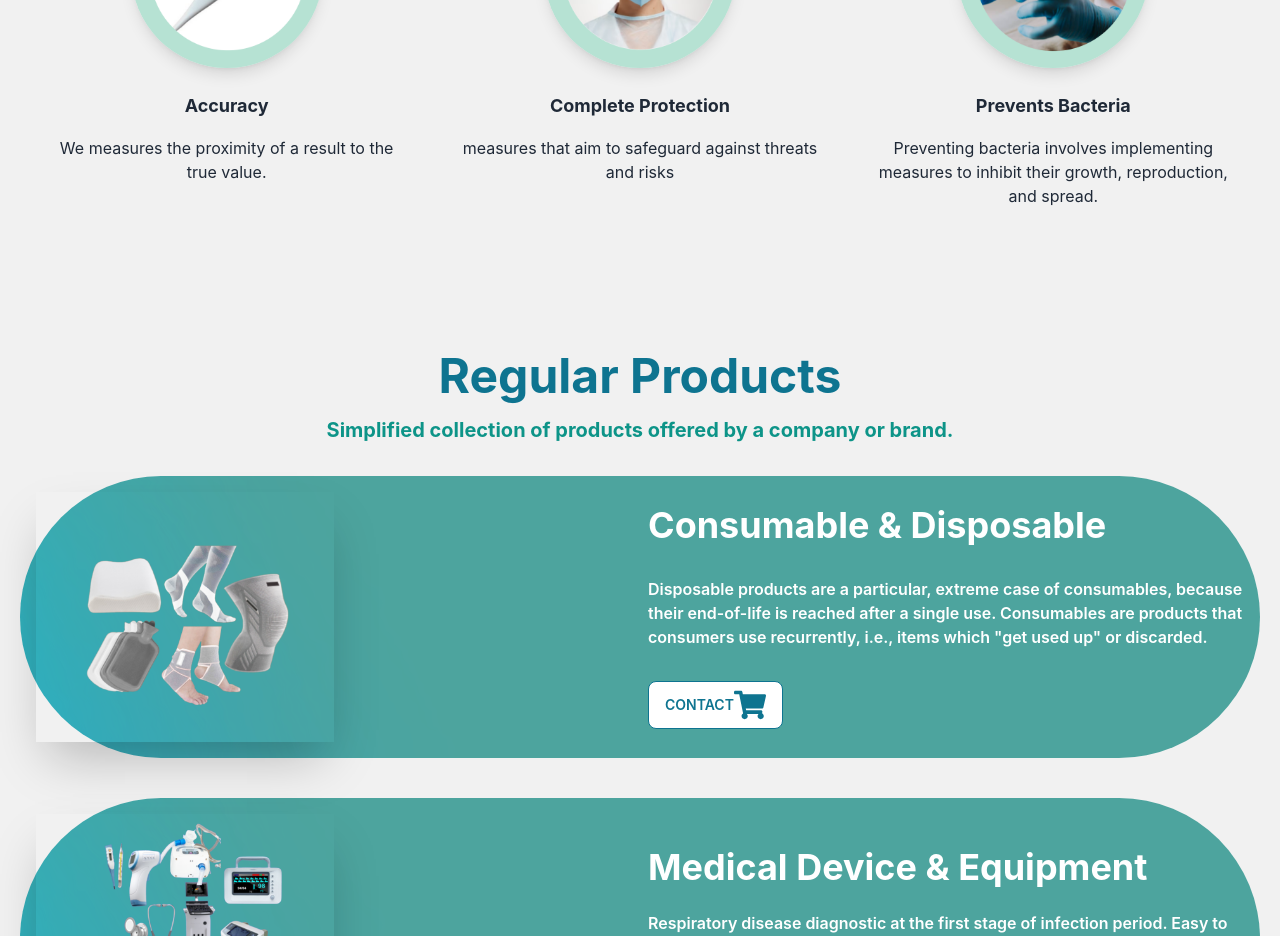
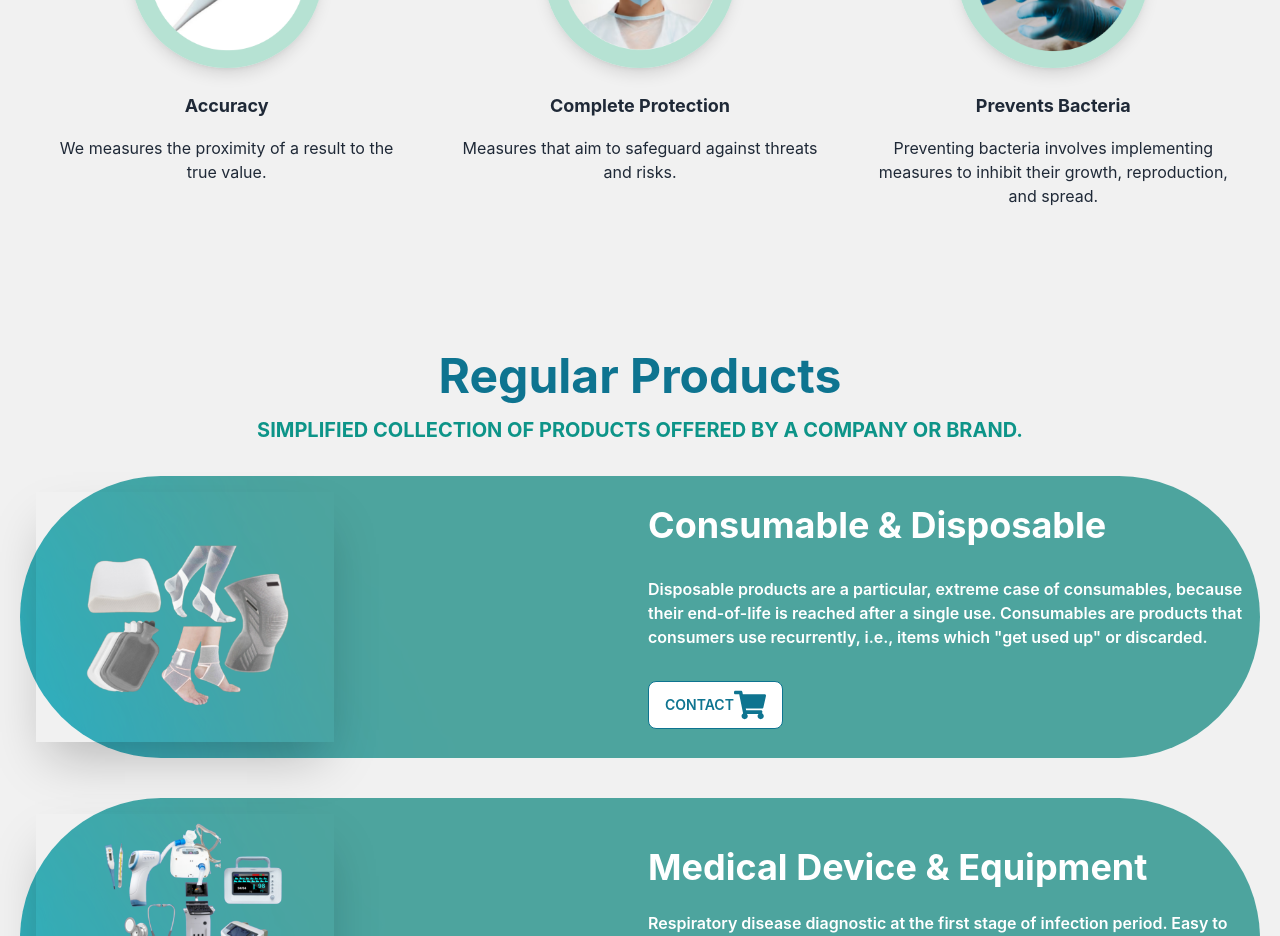
Before and after one commit to TalhaT298/surgical, a React (Create React App) app: page / in a window 1280 px wide. Shown: the part 1100-2036 px from the top of the page. Built offline with nearby package versions, Linux system fonts and the light colour scheme; no server answers.

Commit message:
3rd phase done

```diff
--- a/src/Pages/Home/Home/Products/Products.js
+++ b/src/Pages/Home/Home/Products/Products.js
@@ -13,7 +13,7 @@ const Products = () => {
         <h2 className="text-5xl font-bold text-cyan-700 mb-4">
           Regular Products
         </h2>
-        <p className="text-center text-xl space-x-3 font-bold text-teal-600 mb-4">
+        <p className="text-center uppercase text-xl space-x-3 font-bold text-teal-600 mb-4">
           Simplified collection of products offered by a company or brand.
         </p>
       </div>
--- a/src/Pages/TopSurgicals/TopSurgicals.js
+++ b/src/Pages/TopSurgicals/TopSurgicals.js
@@ -101,7 +101,7 @@ const TopSurgicals = () => {
               </div>
               <h5 class="text-lg font-bold mb-4">Complete Protection</h5>
               <p class="mb-4">
-                measures that aim to safeguard against threats and risks
+                Measures that aim to safeguard against threats and risks.
               </p>
             </div>
             <div class="mb-0">
```
